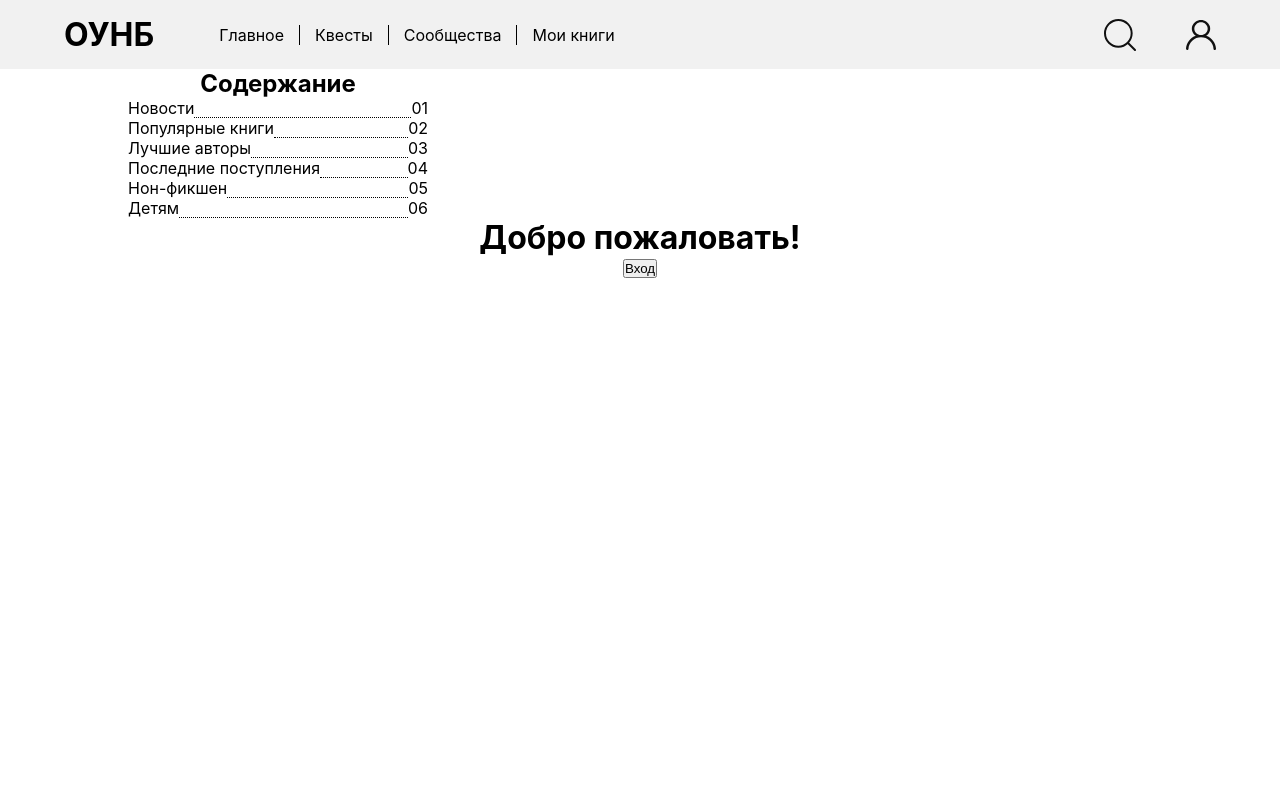
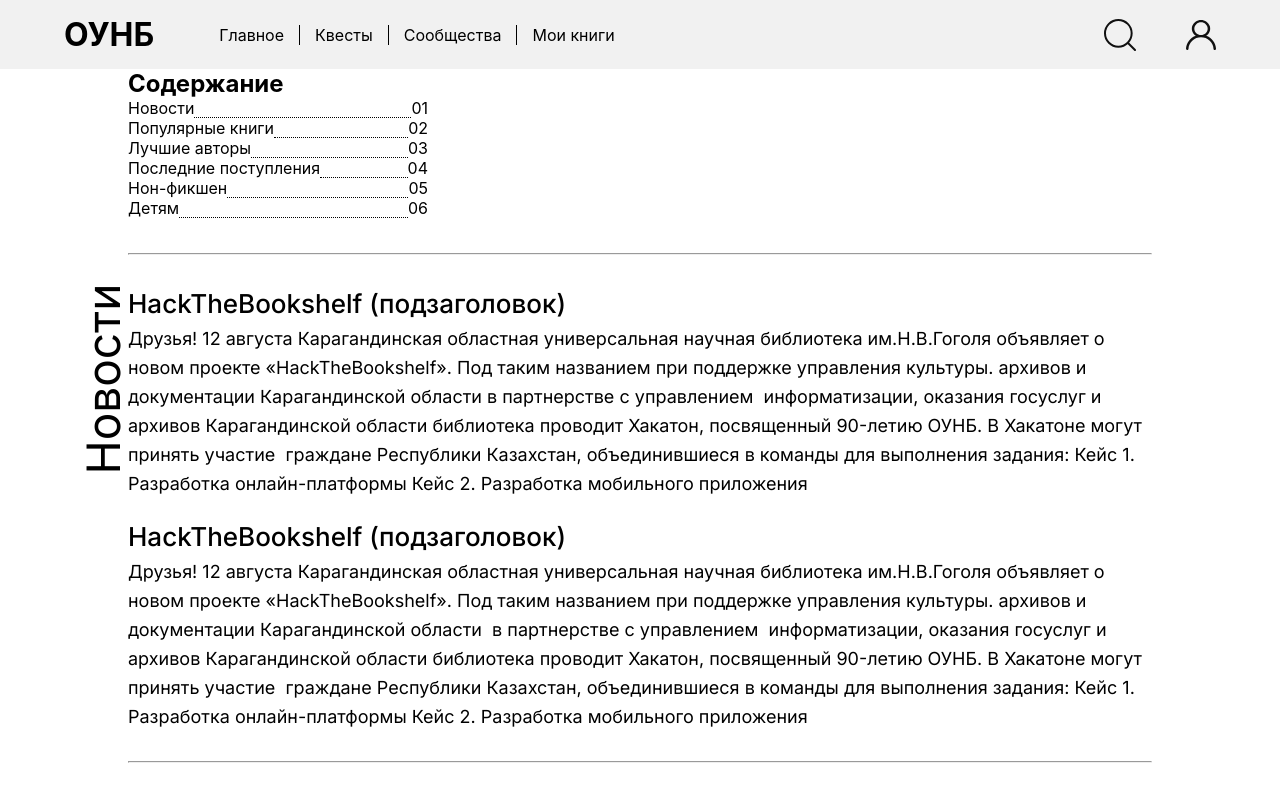
Before and after one commit to WildMaks456/library-hack, a React (Create React App) app in the folder client/: page / in a window 1280 px wide. Shown: the top 800 px of the page. Built offline with nearby package versions, Linux system fonts and the light colour scheme.

Commit message:
добавил новости

```diff
--- a/client/src/App.css
+++ b/client/src/App.css
@@ -1,4 +1,4 @@
-.App {
+/* .App {
   text-align: center;
 }
 
@@ -35,4 +35,4 @@
   to {
     transform: rotate(360deg);
   }
-}
+} */
--- a/client/src/components/Content.jsx
+++ b/client/src/components/Content.jsx
@@ -2,6 +2,7 @@ import React from 'react';
 
 export default function Content() {
     return (
+        <>
             <div className="content">
                 <h2>Содержание</h2>
                 <ul className="toc">
@@ -13,5 +14,43 @@ export default function Content() {
                     <li><span>Детям</span><div className="dots"></div><span className="page">06</span></li>
                 </ul>
             </div>
+            <hr />
+            <div className='news-container'>
+                <div className="news-card">
+                    <h3>HackTheBookshelf (подзаголовок)</h3>
+                    <p>Друзья! 12 августа Карагандинская областная универсальная научная библиотека
+                        им.Н.В.Гоголя объявляет о новом проекте «HackTheBookshelf». Под таким названием
+                        при поддержке управления культуры. архивов и документации Карагандинской
+                        области в партнерстве с управлением  информатизации, оказания госуслуг и архивов
+                        Карагандинской области библиотека проводит Хакатон, посвященный 90-летию ОУНБ.
+                        В Хакатоне могут принять участие  граждане Республики Казахстан, объединившиеся
+                        в команды для выполнения задания:
+                        Кейс 1. Разработка онлайн-платформы
+                        Кейс 2. Разработка мобильного приложения</p>
+                </div>
+                <div className="news-card">
+                    <h3>HackTheBookshelf (подзаголовок)</h3>
+                    <p>Друзья! 12 августа Карагандинская областная универсальная научная библиотека
+                        им.Н.В.Гоголя объявляет о новом проекте «HackTheBookshelf». Под таким названием
+                        при поддержке управления культуры. архивов и документации Карагандинской
+                        области  в партнерстве с управлением  информатизации, оказания госуслуг и архивов
+                        Карагандинской области библиотека проводит Хакатон, посвященный 90-летию ОУНБ.
+                        В Хакатоне могут принять участие  граждане Республики Казахстан, объединившиеся
+                        в команды для выполнения задания:
+                        Кейс 1. Разработка онлайн-платформы
+                        Кейс 2. Разработка мобильного приложения</p>
+                </div>
+            </div>
+            <hr />
+            <div className="books-container">
+                <div className="popular">
+
+                </div>
+                <div className="top-authors">
+
+                </div>
+                <div className="non-fiction"></div>
+            </div>
+        </>
     );
 }
--- a/client/src/index.css
+++ b/client/src/index.css
@@ -1,3 +1,5 @@
+@import url('https://fonts.googleapis.com/css2?family=Inter:ital,opsz,wght@0,14..32,100..900;1,14..32,100..900&family=Outfit:wght@100..900&display=swap');
+
 * {
   padding: 0;
   margin: 0;
@@ -60,7 +62,7 @@ code {
 
 .nav ul li:not(:last-child) {
   border-right: 1px solid black;
-  color: green;
+  color: black;
 }
 
 
@@ -80,6 +82,7 @@ code {
 
 .content {
   max-width: 300px;
+  margin-bottom: 35px;
 }
 
 .toc {
@@ -96,3 +99,51 @@ code {
   flex-grow: 1;
   border-bottom: 1.5px dotted black;
 }
+
+.news-card {
+  display: flex;
+  flex-direction: column;
+  align-items: start;
+  justify-content: start;
+  font-family: Inter;
+  font-weight: 400;
+}
+
+.news-container {
+  position: relative;
+  display: flex;
+  flex-direction: column;
+  gap: 20px;
+  margin-top: 30px;
+  margin-bottom: 30px;
+  font-family: Inter;
+  font-weight: 400;
+  /* border-top: 1px solid black; */
+}
+
+.news-container p {
+  font-size: 18px;
+  font-weight: 400;
+  line-height: 29.05px;
+}
+
+.news-container h3 {
+  font-size: 26px;
+  font-weight: 500;
+  line-height: 38.73px;
+}
+
+.news-container::after {
+  content: "Новости";
+  display: block;
+  position: absolute;
+  top: 65px;
+  left: -120px;
+  transform: rotate(-90deg);
+
+
+  font-family: Inter;
+  font-size: 46px;
+  font-weight: 400;
+  line-height: 58.09px;
+}
```
Also changed, not shown: client/src/App.jsx (+14 -0 lines). Lines whose indentation alone changed are shown as unchanged.
